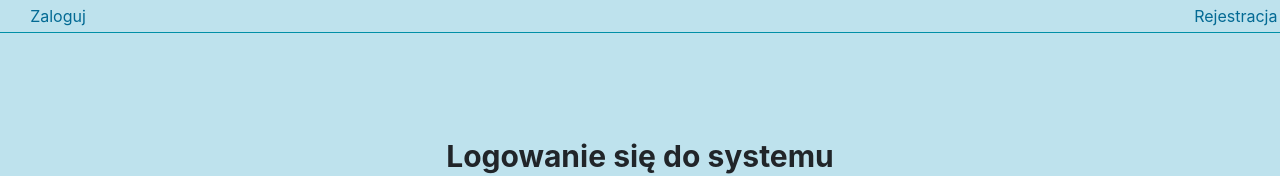
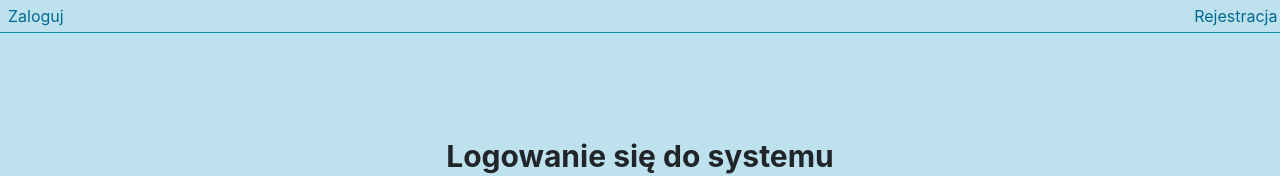
Before and after one commit to WildCrasher/HyperLedgerFrontend, an Angular app: page / in a window 1280 px wide. Shown: the top 176 px of the page. Built offline with nearby package versions, Linux system fonts and the light colour scheme; no server answers.

Commit message:
Styling.

```diff
--- a/src/app/shared/components/navbar/navbar.component.html
+++ b/src/app/shared/components/navbar/navbar.component.html
@@ -9,18 +9,18 @@
 
     <div *ngIf="authService.username; then thenBLock else elseBlock"></div>
     <ng-template #thenBLock>
-        <div *ngIf="authService.userRole == 'supervisor'" class="col-2 text-right">
+        <div *ngIf="authService.userRole == 'supervisor'" class="col-2">
             <a [routerLink]="['thesis-add']">Dodaj pracę dyplomową</a>
         </div>
-        <div class="col-2 text-right">
+        <div class="col-2">
             <a [routerLink]="['theses-list']">Lista prac dyplomowych</a>
         </div>
-        <div class="col-1 text-right">
+        <div class="col-1">
             <a [routerLink]="" (click)="logout()">Wyloguj</a>
         </div>
     </ng-template>
     <ng-template #elseBlock>
-        <div class="col-1 text-right">
+        <div class="col-1">
             <a [routerLink]="['login']">Zaloguj</a>
         </div>
         <div class="col-1 text-right">
```
